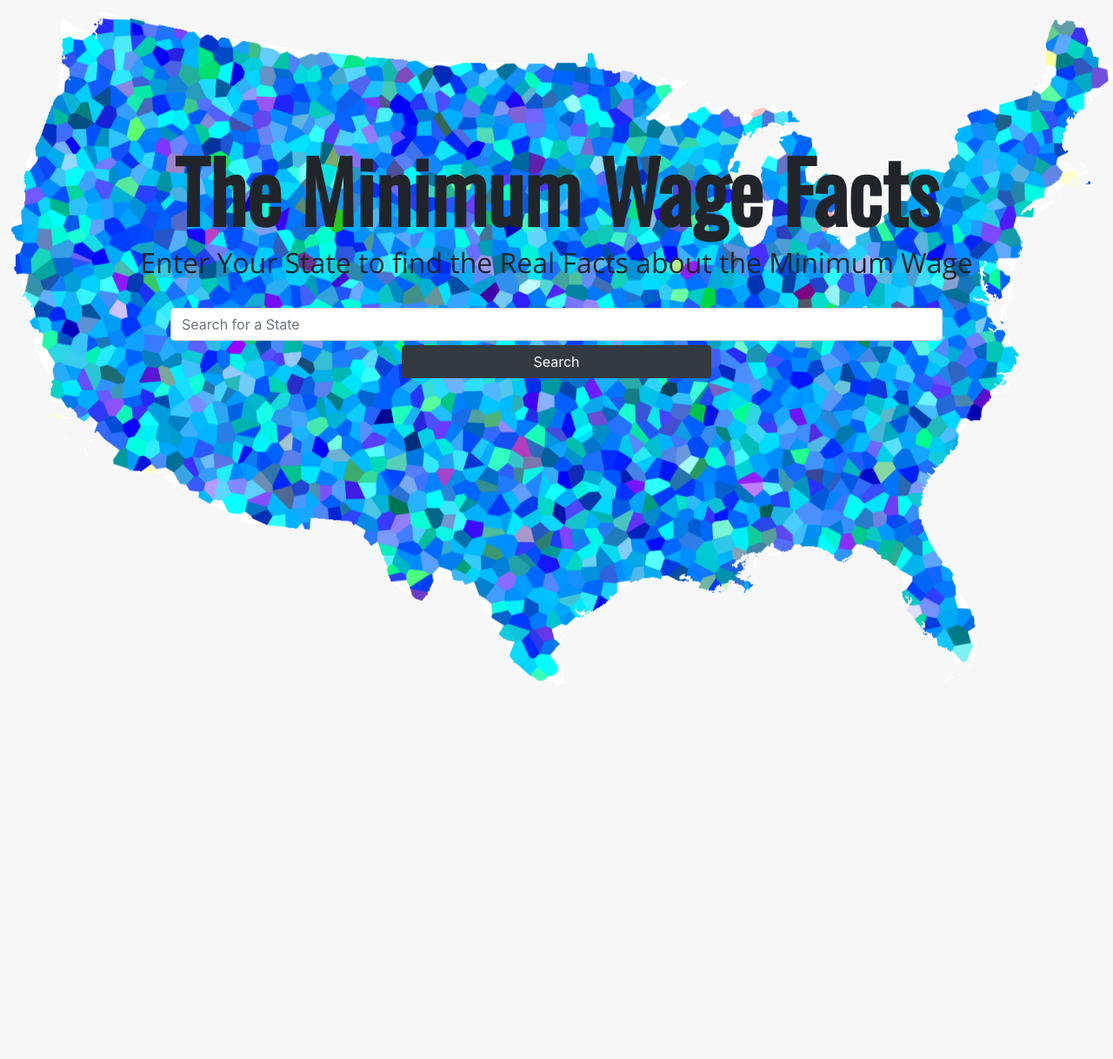
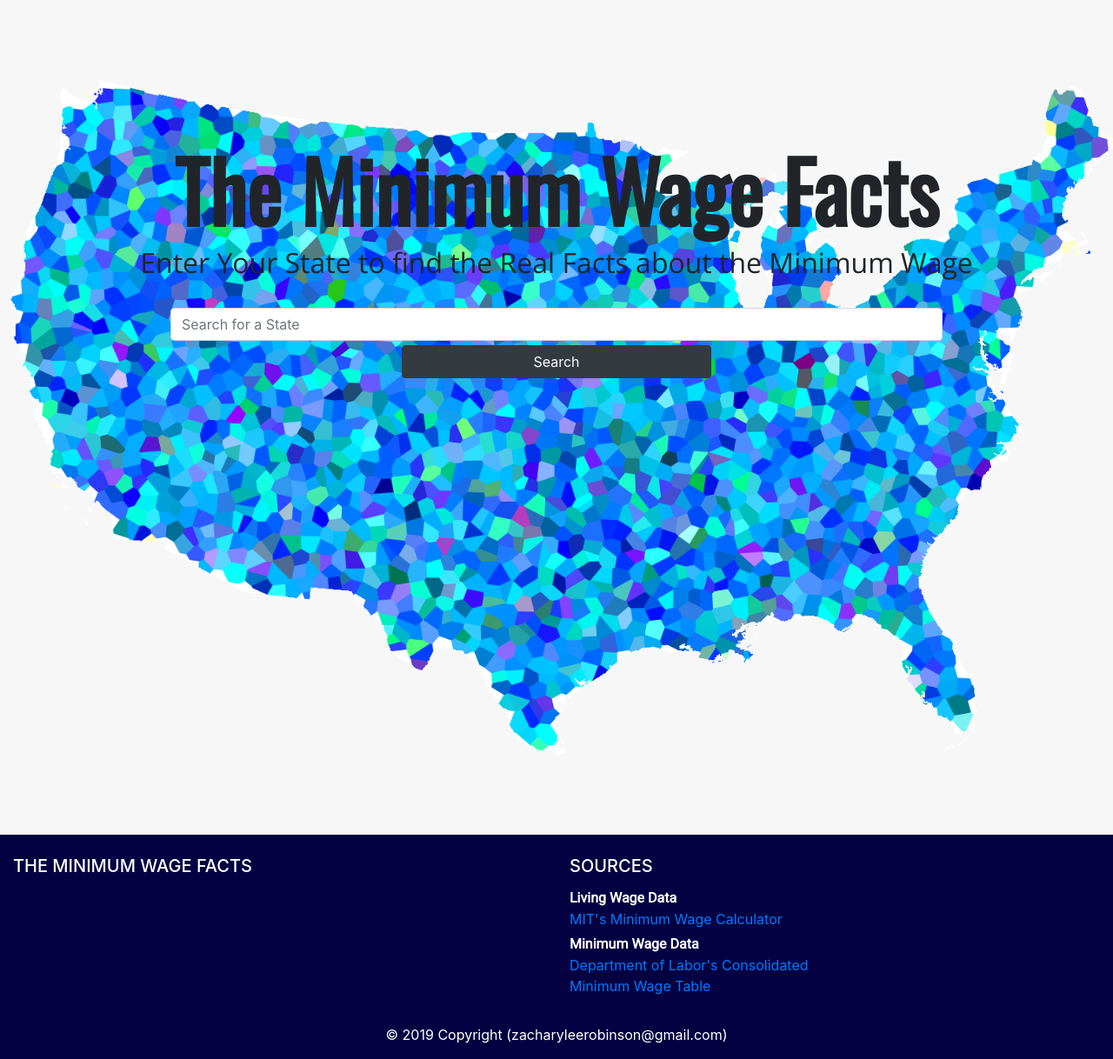
Before and after one commit to Zacistan/TheMinimumWageSite, a Django app: page / in a window 1280 px wide. Shown: the whole page at 87% size. Before the commit the page ends 784 px from the top, so only its background shows below. Run offline with Django 3.2, Linux system fonts and the light colour scheme; some libraries are stand-ins or nearby versions.

Commit message:
Added footer to views. Various CSS and HTML fixes.

```diff
--- a/MinimumWageApp/static/MinimumWageApp/css/base.css
+++ b/MinimumWageApp/static/MinimumWageApp/css/base.css
@@ -1,5 +1,18 @@
 body {
-  background-color: #f7f7f7
+  background-color: #f7f7f7;
+}
+
+body footer {
+  color: white;
+  background-color: #040041;
+}
+
+footer li {
+  padding-top: 5px;
+}
+
+footer li p {
+  margin: 0;
 }
 
 h1 {
@@ -24,6 +37,7 @@
   background-position: center;
   background-size: contain;
   position: relative;
+  padding-bottom: 10em;
 }
 
 .landing-page form {
@@ -44,6 +58,8 @@
 .state-page {
   text-align: center;
   position: relative;
+  margin-top: 3em;
+  margin-bottom: 10em;
 }
 
 .vertical-center {
--- a/MinimumWageApp/static/MinimumWageApp/js/landing_page.js
+++ b/MinimumWageApp/static/MinimumWageApp/js/landing_page.js
@@ -1,6 +1,6 @@
 $(document).ready(function(){
     // Set div height to window height
-    $(".landing-page").css('height', $(window).height());
-    $(".landing-page").css('width', $(window).width());
+    $(".landing-page .container").css('height', $(window).height());
+    $(".landing-page .container").css('width', $(window).width());
     //$(".landing-page > .container").css('height', $(window).height());
 });
--- a/MinimumWageApp/templates/MinimumWageApp/base.html
+++ b/MinimumWageApp/templates/MinimumWageApp/base.html
@@ -27,8 +27,8 @@
   <body>
     <!-- Navbar  -->
     <nav class="navbar navbar-dark bg-dark">
-        <a class="navbar-brand" href="#">MINIMUM WAGE FACTS</a>
-        <form class="form-inline" method="POST" action="/state-search/">
+        <a class="navbar-brand mx-auto" href="/">MINIMUM WAGE FACTS</a>
+        <form class="form-inline mx-auto" method="POST" action="/state-search/">
           {% csrf_token %}
           {{ state_search_form.state_name.errors }}
           <input id="{{ state_search_form.state_name.id_for_label }}"
@@ -37,11 +37,46 @@
                  type="search"
                  placeholder="Search for a State"
                  aria-label="Search">
-          <button type="submit" class="btn btn-light">Search</button>
+          <button type="submit" class="btn btn-light mx-auto">Search</button>
         </form>
     </nav>
     {% block content %}
     {% endblock %}
+
+    <!-- Footer -->
+    <footer class="page-footer font-small pt-4">
+      <!-- Footer Links -->
+      <div class="container-fluid text-center text-md-left">
+        <!-- Grid row -->
+        <div class="row">
+          <!-- Grid column -->
+          <div class="col-md-6 mt-md-0 mt-3">
+            <!-- Content -->
+            <h5 class="text-uppercase">The Minimum Wage Facts</h5>
+          </div>
+
+          <!-- Grid column -->
+          <div class="col-md-3 mb-md-0 mb-3">
+              <!-- Links -->
+              <h5 class="text-uppercase">Sources</h5>
+              <ul class="list-unstyled">
+                <li>
+                  <p><b>Living Wage Data</b></p>
+                  <a href="http://livingwage.mit.edu/">MIT's Minimum Wage Calculator</a>
+                </li>
+                <li>
+                  <p><b>Minimum Wage Data</b></p>
+                  <a href="https://www.dol.gov/whd/minwage/mw-consolidated.htm">Department of Labor's Consolidated Minimum Wage Table</a>
+                </li>
+              </ul>
+            </div>
+        </div>
+      </div>
+      <!-- Copyright -->
+      <div class="footer-copyright text-center py-3">
+        © 2019 Copyright (zacharyleerobinson@gmail.com)
+      </div>
+    </footer>
     <script src="https://cdnjs.cloudflare.com/ajax/libs/popper.js/1.14.3/umd/popper.min.js" integrity="sha384-ZMP7rVo3mIykV+2+9J3UJ46jBk0WLaUAdn689aCwoqbBJiSnjAK/l8WvCWPIPm49" crossorigin="anonymous"></script>
     <script src="https://stackpath.bootstrapcdn.com/bootstrap/4.1.3/js/bootstrap.min.js" integrity="sha384-ChfqqxuZUCnJSK3+MXmPNIyE6ZbWh2IMqE241rYiqJxyMiZ6OW/JmZQ5stwEULTy" crossorigin="anonymous"></script>
   </body>
```
